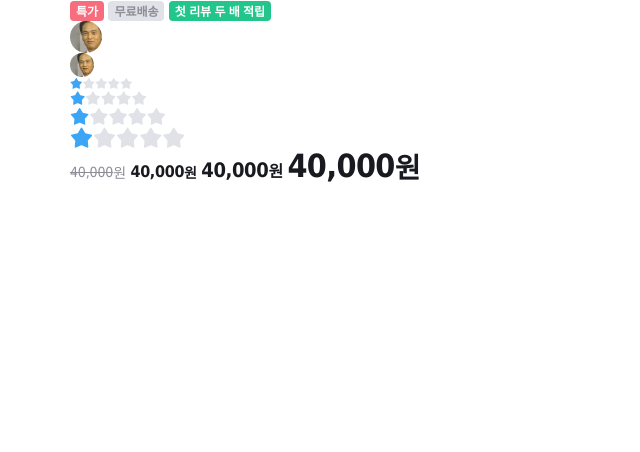
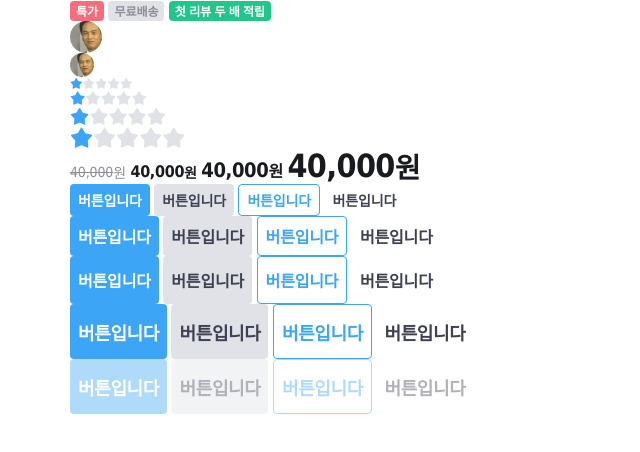
Before and after one commit to changhyeonbaek/tomorrow-house, a website: page index.html in a window 1280 px wide. Shown: the whole page, without its empty margins (0-640 px from the left). Drawn offline with nearby package versions, Linux system fonts and the light colour scheme; files that its build step writes are made by us from their sources; files whose address does not match are found by name.

Commit message:
💄 Implement button components

```diff
--- a/index.html
+++ b/index.html
@@ -95,6 +95,43 @@
       </div>
     </div>
 
+    <div>
+      <button type="button" class="btn-primary btn-32">버튼입니다</button>
+      <button type="button" class="btn-secondary btn-32">버튼입니다</button>
+      <button type="button" class="btn-outlined btn-32">버튼입니다</button>
+      <button type="button" class="btn-ghost btn-32">버튼입니다</button>
+    </div>
+
+    <div>
+      <button type="button" class="btn-primary btn-40">버튼입니다</button>
+      <button type="button" class="btn-secondary btn-40">버튼입니다</button>
+      <button type="button" class="btn-outlined btn-40">버튼입니다</button>
+      <button type="button" class="btn-ghost btn-40">버튼입니다</button>
+    </div>
+
+    <div>
+      <button type="button" class="btn-primary btn-48">버튼입니다</button>
+      <button type="button" class="btn-secondary btn-48">버튼입니다</button>
+      <button type="button" class="btn-outlined btn-48">버튼입니다</button>
+      <button type="button" class="btn-ghost btn-48">버튼입니다</button>
+    </div>
+
+    <div>
+      <button type="button" class="btn-primary btn-55">버튼입니다</button>
+      <button type="button" class="btn-secondary btn-55">버튼입니다</button>
+      <button type="button" class="btn-outlined btn-55">버튼입니다</button>
+      <button type="button" class="btn-ghost btn-55">버튼입니다</button>
+    </div>
+
+    <div>
+      <button type="button" class="btn-primary btn-55" disabled>버튼입니다</button>
+      <button type="button" class="btn-secondary btn-55" disabled>버튼입니다</button>
+      <button type="button" class="btn-outlined btn-55" disabled>버튼입니다</button>
+      <button type="button" class="btn-ghost btn-55" disabled>버튼입니다</button>
+    </div>
+
+
+
     </div>
   </body>
 </html>
--- a/styles/main.scss
+++ b/styles/main.scss
@@ -15,5 +15,6 @@
 @import './modules/avatars';
 @import './modules/star-ratings';
 @import './modules/prices';
+@import './modules/buttons';
 
 @import './layouts/grids';
--- /dev/null
+++ b/styles/modules/_buttons.scss
@@ -0,0 +1,78 @@
+%btn-base {
+  @include inline-flexbox;
+  padding: 0 8px;
+  font-weight: 700;
+  border-radius: 4px;
+
+  &:disabled {
+    cursor: not-allowed;
+    opacity: 0.4;
+  }
+}
+
+// NOTE: Button Styles
+.btn-primary {
+  @extend %btn-base;
+  color: $white;
+  background-color: $blue;
+  transition: background-color 200ms ease-in-out;
+
+  &:not(:disabled):hover {
+    background-color: $blue-dark;
+  }
+}
+
+.btn-secondary {
+  @extend %btn-base;
+  color: $primary;
+  background-color: $border;
+  transition: background-color 200ms ease-in-out;
+
+  &:not(:disabled):hover {
+    background-color: $blue-dark;
+  }
+}
+
+.btn-outlined {
+  @extend %btn-base;
+  color: $blue;
+  background-color: $white;
+  border: 1px solid $blue;
+  transition: background-color 200ms ease-in-out;
+
+  &:not(:disabled):hover {
+    background-color: $blue-light;
+  }
+}
+
+.btn-ghost {
+  @extend %btn-base;
+  color: $primary;
+  background-color: transparent;
+  transition: color 200ms ease-in-out;
+
+  &:not(:disabled):hover {
+    color: $secondary;
+  }
+}
+
+// NOTE: Button Size
+.btn-32 {
+  @include text-style(14);
+  height: 32px;
+}
+
+.btn-40 {
+  @include text-style(16);
+  height: 40px;
+}
+
+.btn-48 {
+  @include text-style(16);
+  height: 48px;
+}
+
+.btn-55 {
+  @include text-style(18);
+  height: 55px;
+}
```
